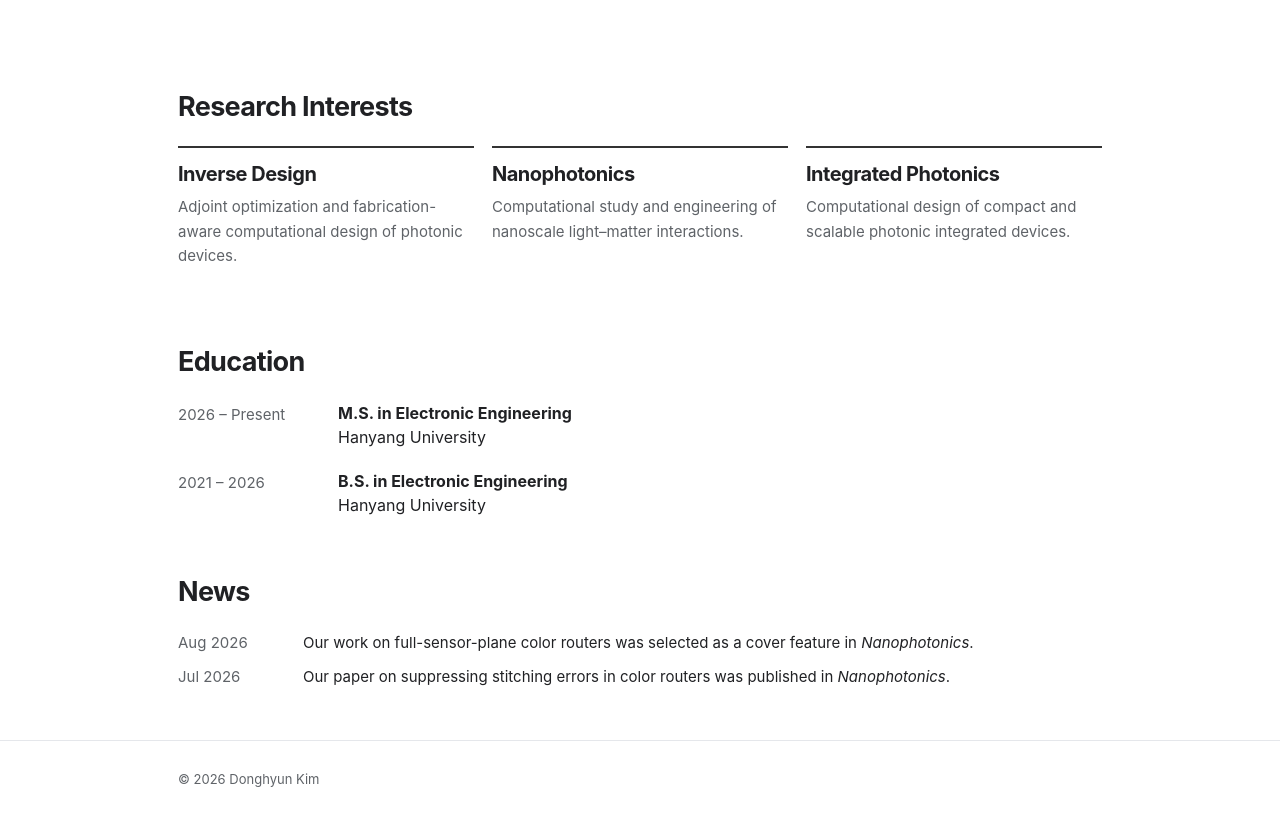
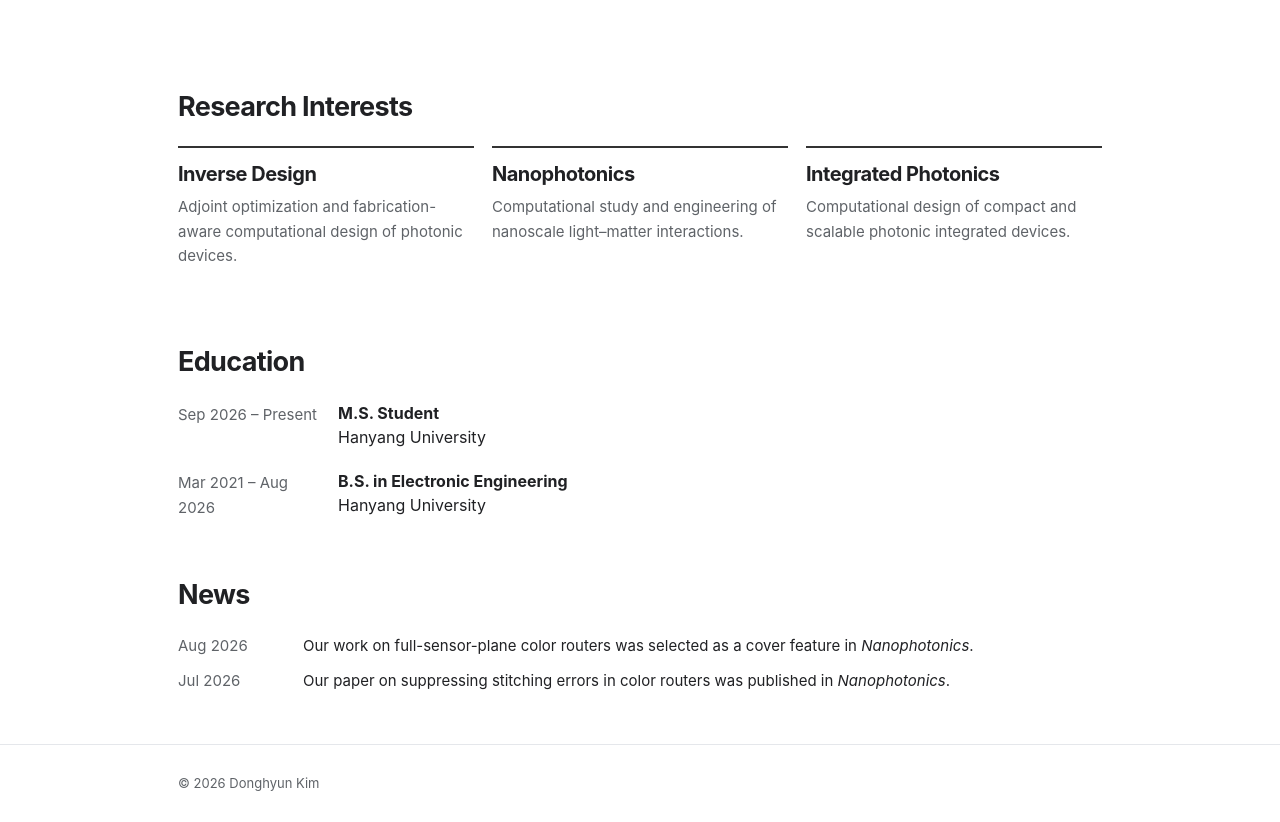
Before and after one commit to dhkim-dhkim-dhkim/dhkim-dhkim-dhkim.github.io, a Jekyll site: the page built from index.md, in a window 1280 px wide, cut to the strip 365-1187 px from the top of the page. Built offline with Jekyll 4.4.1, drawn with Linux system fonts in a browser that asks for light colours.

Commit message:
Update index.md

```diff
--- a/index.md
+++ b/index.md
@@ -102,11 +102,11 @@ title:
   <div class="education-item">
 
     <div class="education-year">
-      2026 – Present
+      Sep 2026 – Present
     </div>
 
     <div class="education-content">
-      <strong>M.S. in Electronic Engineering</strong><br>
+      <strong>M.S. Student</strong><br>
       Hanyang University
     </div>
 
@@ -116,7 +116,7 @@ title:
   <div class="education-item">
 
     <div class="education-year">
-      2021 – 2026
+      Mar 2021 – Aug 2026
     </div>
 
     <div class="education-content">
```
